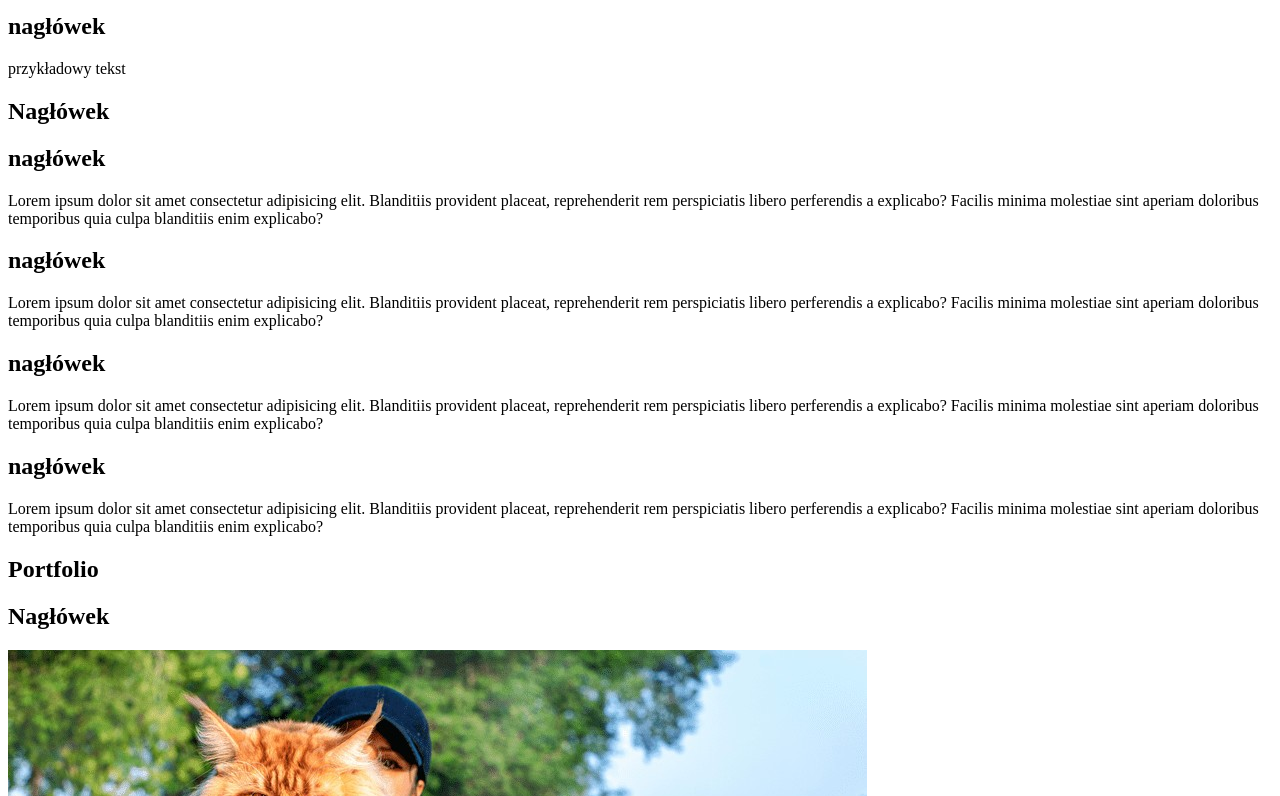
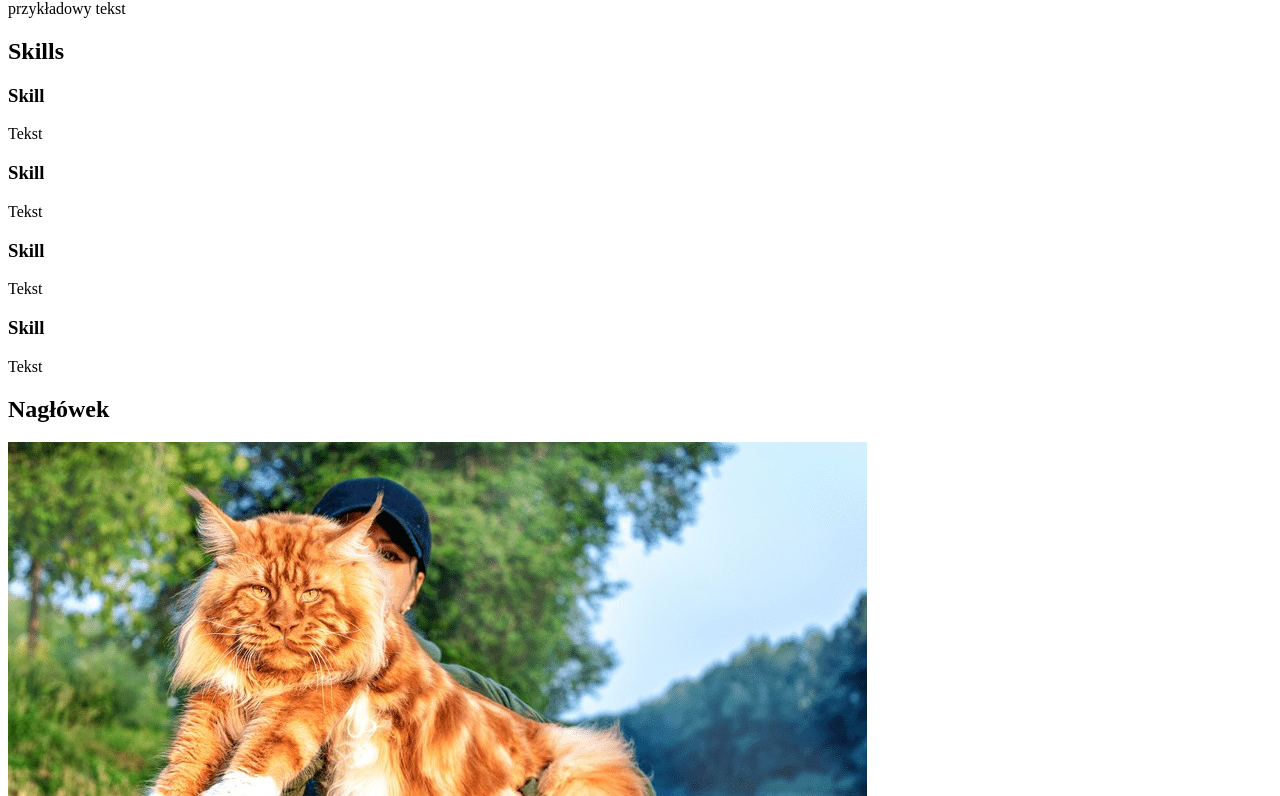
Before and after one commit to kamilape/15prostastrona3, a plain HTML site: page index.html in a window 1280 px wide. Shown: the part 155-951 px from the top of the page. Drawn offline with Linux system fonts and the light colour scheme.

Commit message:
poprawka skesji

```diff
--- a/index.html
+++ b/index.html
@@ -17,38 +17,36 @@
         </ul>
     </nav>
 
-    <h1 id="About">About us</h1>
-    <section>
-        <h1>nagłówek</h1>
+    <section id="about">
+        <h1>About us</h1>
         <p>przykładowy tekst</p>
     </section>
 
+    <section id="Skills">
+        <h2>Skills</h2>
+        <div>
+          <h3>Skill</h3>
+          <p>Tekst</p>
+        </div>
+        <div>
+          <h3>Skill</h3>
+          <p>Tekst</p>
+        </div>
+        <div>
+          <h3>Skill</h3>
+          <p>Tekst</p>
+        </div>
+        <div>
+          <h3>Skill</h3>
+          <p>Tekst</p>
+        </div>
+      </section>
     <section>
-        <h1>Nagłówek</h1>
 
-            <div class="skill">
-                <h1>nagłówek</h1>
-                <p>Lorem ipsum dolor sit amet consectetur adipisicing elit. Blanditiis provident placeat, reprehenderit rem perspiciatis libero perferendis a explicabo? Facilis minima molestiae sint aperiam doloribus temporibus quia culpa blanditiis enim explicabo?</p>
-            </div>
+    <section id="portfolio">
 
-            <div class="skill">
-                <h1>nagłówek</h1>
-                <p>Lorem ipsum dolor sit amet consectetur adipisicing elit. Blanditiis provident placeat, reprehenderit rem perspiciatis libero perferendis a explicabo? Facilis minima molestiae sint aperiam doloribus temporibus quia culpa blanditiis enim explicabo?</p>
-            </div>
+        <h2>Nagłówek</h2>
 
-            <div class="skill">
-                <h1>nagłówek</h1>
-                <p>Lorem ipsum dolor sit amet consectetur adipisicing elit. Blanditiis provident placeat, reprehenderit rem perspiciatis libero perferendis a explicabo? Facilis minima molestiae sint aperiam doloribus temporibus quia culpa blanditiis enim explicabo?</p>
-            </div>
-
-            <div class="skill">
-                <h1>nagłówek</h1>
-                <p>Lorem ipsum dolor sit amet consectetur adipisicing elit. Blanditiis provident placeat, reprehenderit rem perspiciatis libero perferendis a explicabo? Facilis minima molestiae sint aperiam doloribus temporibus quia culpa blanditiis enim explicabo?</p>
-            </div>
-
-            <h1 id="portfolio">Portfolio</h1>
-        <section>
-            <h2>Nagłówek</h2>
             <div class="portfolio-item">
                 <img src="kott.jpg">
             </div>
@@ -58,16 +56,16 @@
             <div class="portfolio-item">
                 <img src="kotbengal.jpeg">
             </div>
-        </section>
+
 
     </section>
 
-    <h1 id="contact">Contact</h1>
-            <section>
+
+
+          <section id="contact">
+
             <h1>imię i nazwisko</h1>
-                <address>
-                   Dane adresowe
-                    </address>
+            <address>Dane adresowe</address>
             <form>
 
                 <p>
@@ -96,6 +94,10 @@
               </p>
 
           </section>
+
+
+
+
 </body>
 
 </html>
```
Lines whose indentation alone changed are shown as unchanged.
